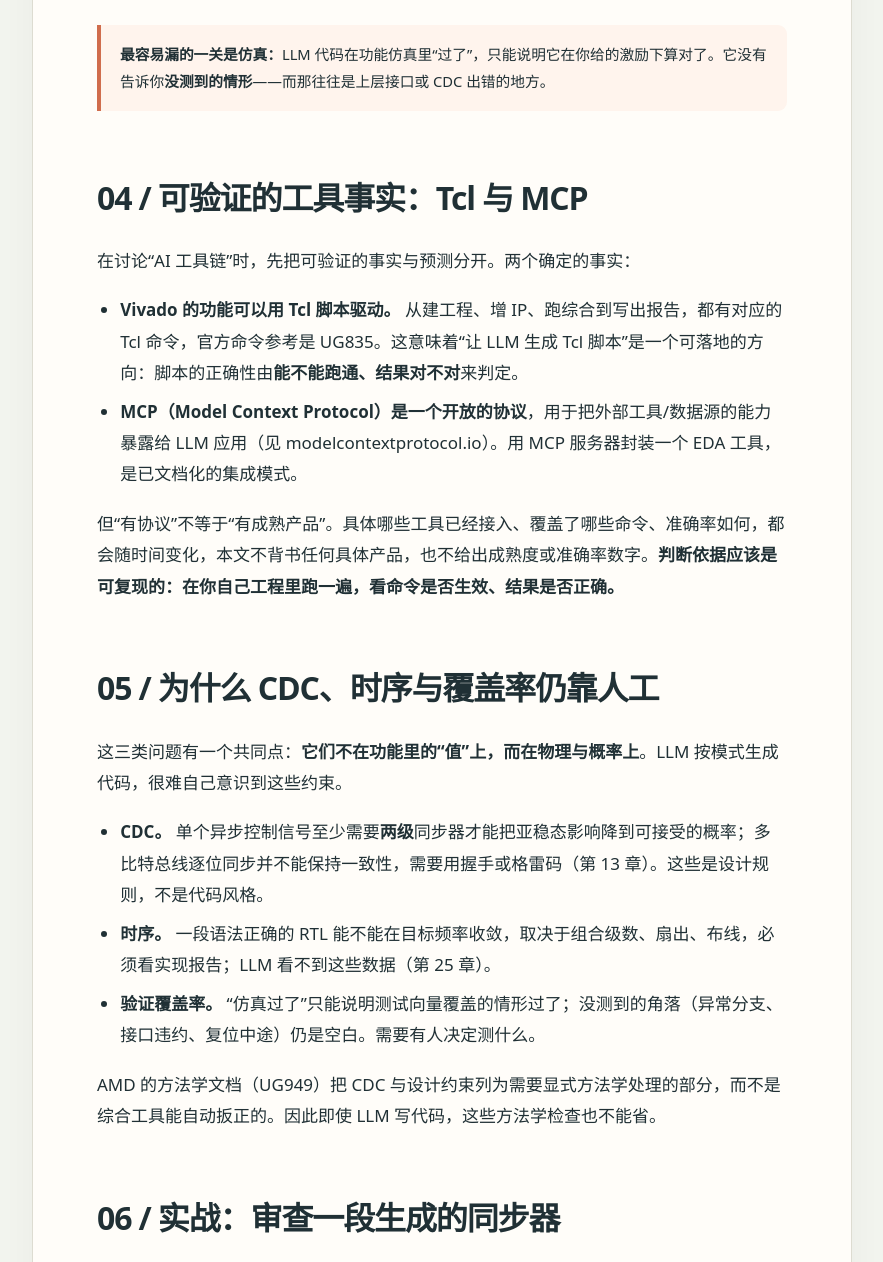
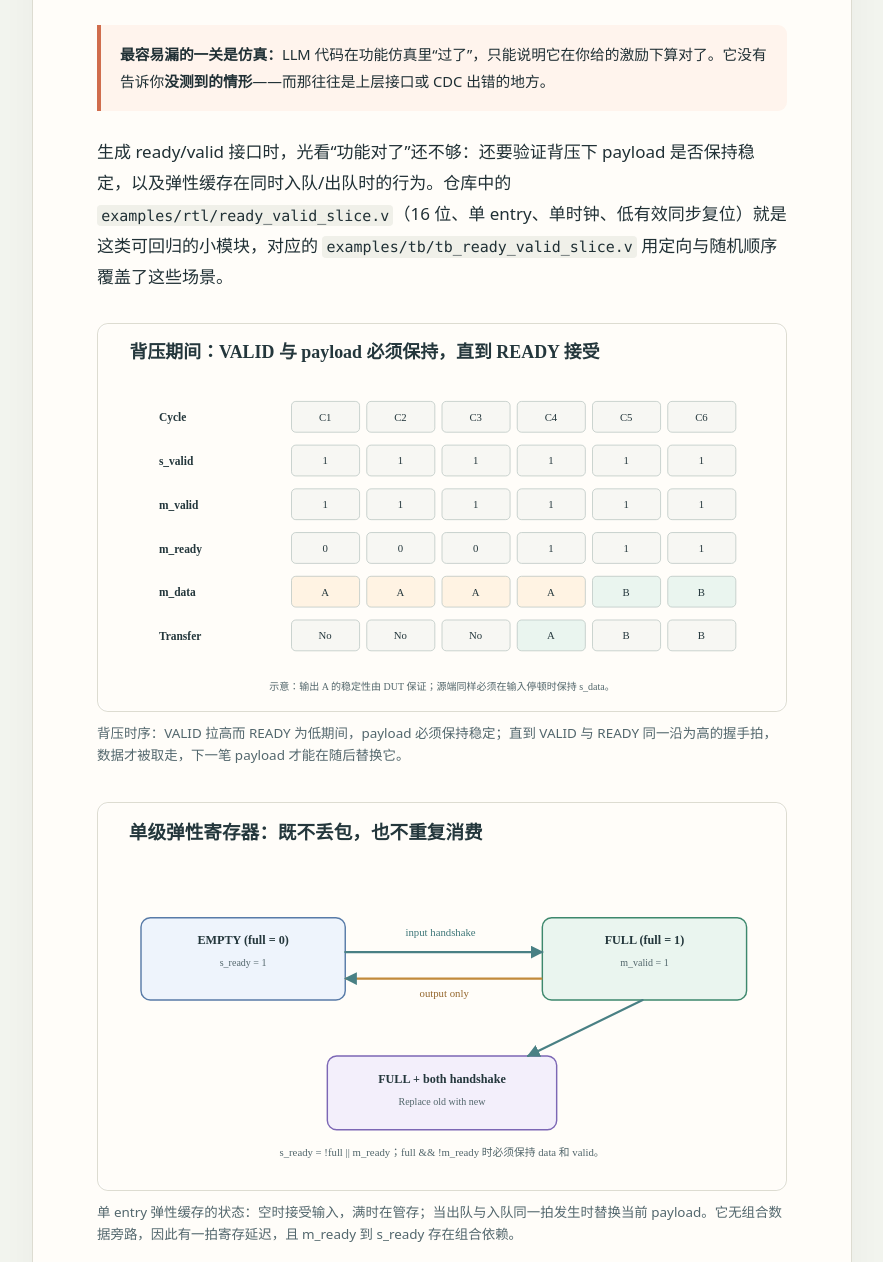
Before and after one commit to 1998x-stack/fpga-verilog-tutorial, a plain HTML site: page chapters/27.html in a window 1280 px wide. Shown: the part 2440-3702 px from the top of the page, without its empty margins (324-1207 px from the left). Drawn offline with Linux system fonts and the light colour scheme.

Commit message:
docs(fpga-verilog-tutorial): add ready/valid backpressure and acceptance-matrix figures to chapter 27

```diff
--- a/chapters/27.html
+++ b/chapters/27.html
@@ -18,6 +18,9 @@
 <ol><li><strong>lint / 语法与可综合性：</strong>先用工具扫除不可综合构造、位宽不匹配、未驱动的信号。</li><li><strong>单元仿真：</strong>用定向 testbench 验证接口契约与关键场景（第 8 章）。</li><li><strong>CDC 审查：</strong>凡跨时钟的路径，逐条追问“这里用了几级同步器？是不是多比特需要握手/格雷码？”（第 13 章）。</li><li><strong>时序与约束：</strong>在目标器件上综合实现，看报告中的 WNS/TNS 与扇出（第 25 章）。</li><li><strong>形式/等价检查（可选）：</strong>对控制逻辑可用形式验证或与参考实现做等价比较。</li></ol>
 <figure><div class="diagram-scroll"><img src="../assets/svg/27-ai-review.svg" alt="LLM 生成的 RTL 依次经过 lint、单元仿真、CDC 审查、综合实现与时序报告、可选形式检查，全部通过后才进入签收。任一关失败都退回修改，人工负责最终签收。" width="980" height="470" loading="lazy"></div><figcaption>把“AI 生成”当成一个普通代码来源：它必须和手写代码一样过完所有检查关。检查关的顺序是先便宜后昂贵：语法/仿真先于完整实现。</figcaption></figure>
 <div class="callout warn"><strong>最容易漏的一关是仿真：</strong>LLM 代码在功能仿真里“过了”，只能说明它在你给的激励下算对了。它没有告诉你<strong>没测到的情形</strong>——而那往往是上层接口或 CDC 出错的地方。</div>
+<p>生成 ready/valid 接口时，光看“功能对了”还不够：还要验证背压下 payload 是否保持稳定，以及弹性缓存在同时入队/出队时的行为。仓库中的 <code>examples/rtl/ready_valid_slice.v</code>（16 位、单 entry、单时钟、低有效同步复位）就是这类可回归的小模块，对应的 <code>examples/tb/tb_ready_valid_slice.v</code> 用定向与随机顺序覆盖了这些场景。</p>
+<figure><div class="diagram-scroll"><img src="../assets/svg/27-backpressure.svg" alt="连续多拍 TVALID=1 而 TREADY=0 时，payload A 保持不变；在握手那一拍 A 被传输，之后的 payload B 才替换它。" width="960" height="540" loading="lazy"></div><figcaption>背压时序：VALID 拉高而 READY 为低期间，payload 必须保持稳定；直到 VALID 与 READY 同一沿为高的握手拍，数据才被取走，下一笔 payload 才能在随后替换它。</figcaption></figure>
+<figure><div class="diagram-scroll"><img src="../assets/svg/27-elastic-state.svg" alt="单 entry 弹性缓存：空时接受输入；满且下游停顿时保持 payload 与 valid；同时出队与入队时替换当前 payload。" width="960" height="540" loading="lazy"></div><figcaption>单 entry 弹性缓存的状态：空时接受输入，满时在管存；当出队与入队同一拍发生时替换当前 payload。它无组合数据旁路，因此有一拍寄存延迟，且 m_ready 到 s_ready 存在组合依赖。</figcaption></figure>
 </section>
 <section id="facts" aria-labelledby="facts-h"><h2 id="facts-h">04 / 可验证的工具事实：Tcl 与 MCP</h2>
 <p>在讨论“AI 工具链”时，先把可验证的事实与预测分开。两个确定的事实：</p>
@@ -52,6 +55,7 @@ end</code></pre>
 </section>
 <section id="limits" aria-labelledby="limits-h"><h2 id="limits-h">07 / 边界与可验证条件</h2>
 <ul><li><strong>本文不给出任何 accuracy 或“xx% 的代码可用”的数字。</strong> 这类评测结论依赖模型版本、prompt 与任务集，很快过期，不能当作稳定事实引用。</li><li><strong>“自然语言 → 比特流”这类预测属于判断，不是数据。</strong> 可验证的是当下的工具能力（如 Tcl 可脚本化、MCP 是开放协议）；未来何时成熟没有可引用的依据。</li><li><strong>LLM 输出必须过完检查关才签收。</strong> 尤其 CDC、约束与验证覆盖率，必须由人负责（第 13、14、25 章）。</li><li><strong>本章不背书任何具体 AI 产品或厂商集成的准确率。</strong></li></ul>
+<figure><div class="diagram-scroll"><img src="../assets/svg/27-quality-matrix.svg" alt="五层证据：语法/lint、定向与随机功能仿真、协议与 CDC 检查、综合 PPA、物理/器件签核。" width="960" height="540" loading="lazy"></div><figcaption>签收一段生成的 RTL，需要多层证据共同支撑：语法/lint、定向与随机功能仿真、协议与 CDC 检查、综合 PPA、物理/器件签核。模型 benchmark 的通过率不等于工程正确率——它是另一个层面的证据。</figcaption></figure>
 <details class="exercise"><summary>思考练习：为什么不能拿某个模型“xx% 的代码可直接使用”作为设计依据？</summary><p>这类结论强依赖模型版本、prompt 与任务集，会很快过期，不是稳定事实。可验证的是当下的工具能力（如 Tcl 可脚本化、MCP 是开放协议）。更重要的是，LLM 生成的 RTL、约束与验证代码必须过完人的检查关才能签收，尤其是 CDC、时序约束与覆盖率（第 13、14、25 章）。</p></details>
 </section>
 <section id="references" aria-labelledby="references-h"><h2 id="references-h">08 / 延伸阅读与资料来源</h2>
```
